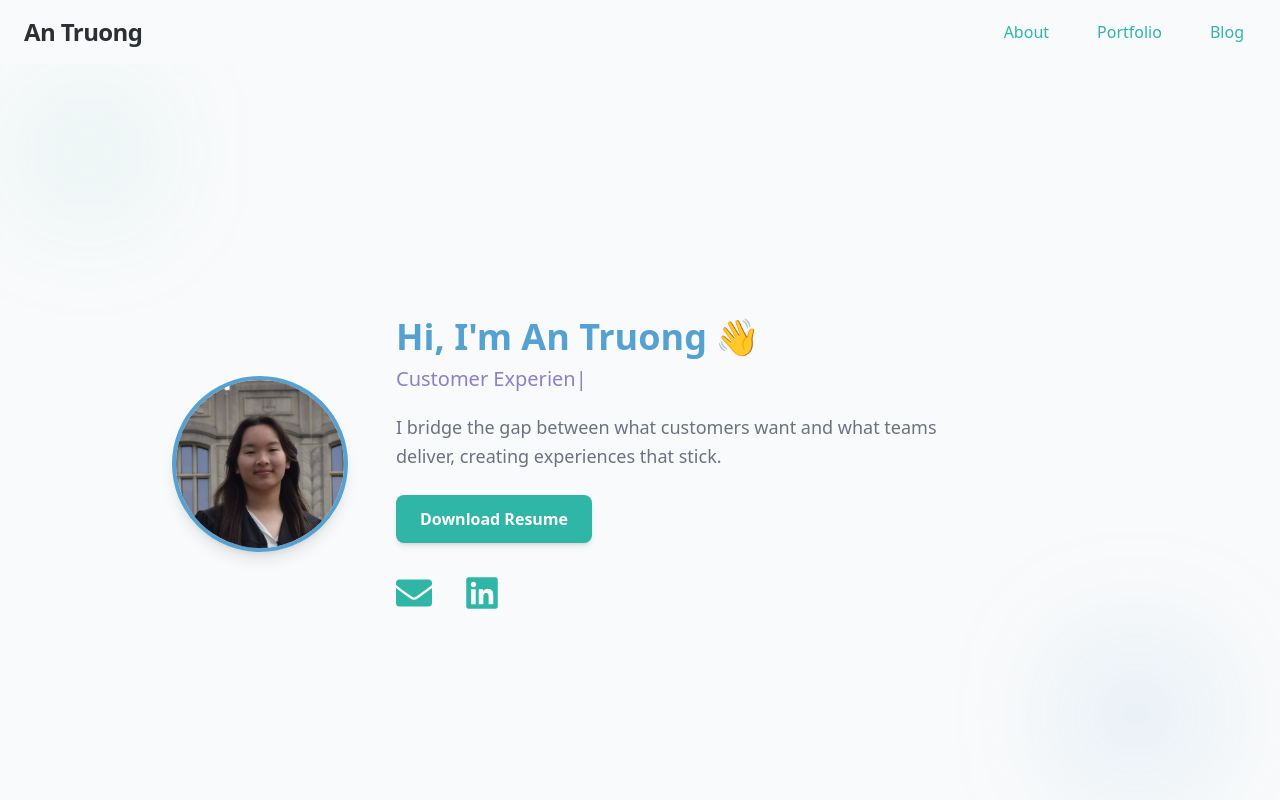
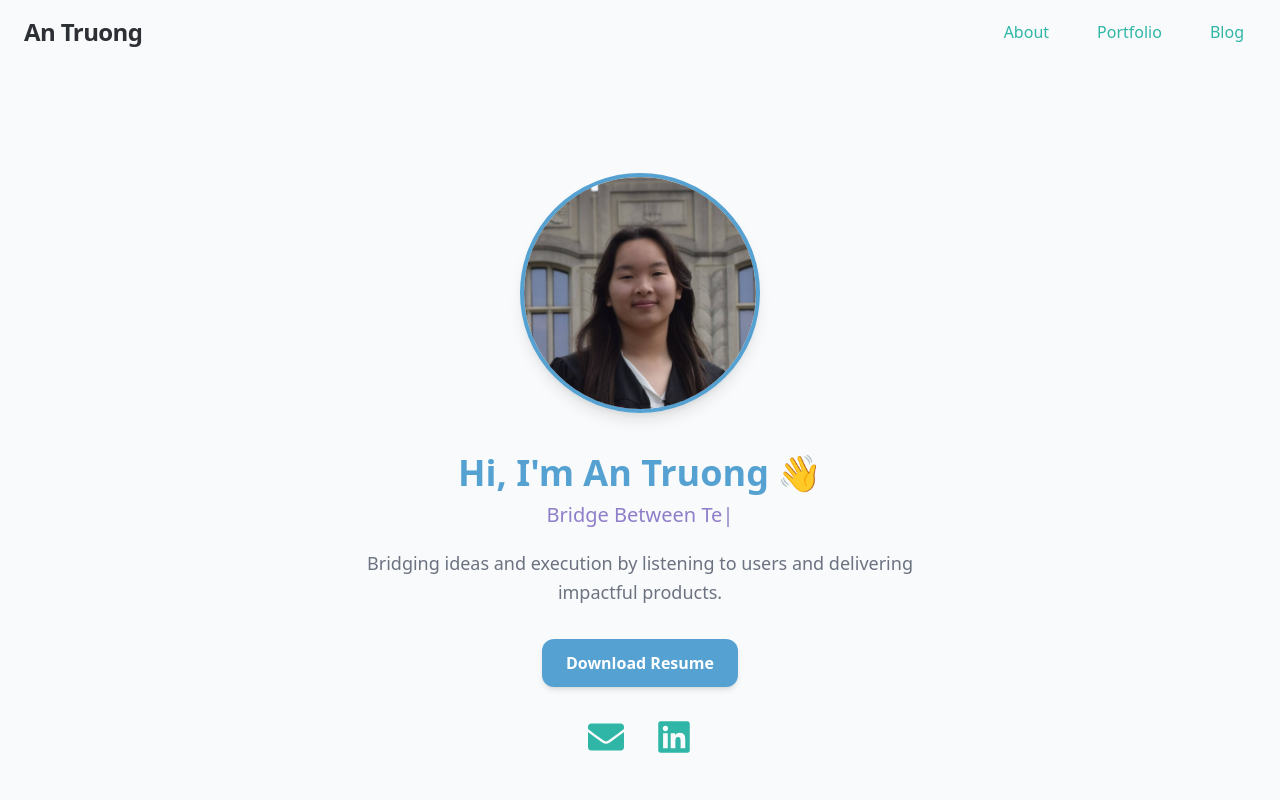
Before and after one commit to VTruong1478/VTruong1478.github.io, a React (Create React App) app: page / in a window 1280 px wide. Shown: the top 800 px of the page. Built offline with nearby package versions, Linux system fonts and the light colour scheme.

Commit message:
added col system to About

```diff
--- a/src/components/Header.js
+++ b/src/components/Header.js
@@ -28,7 +28,7 @@ const Header = () => {
           <li>
             <a
               href="#about"
-              className="group relative px-3 py-2 transition-colors duration-300 text-accent hover:text-accentShade"
+              className="group relative px-3 py-2 transition-colors duration-300 text-accent hover:text-accentShade font-medium"
             >
               About
               <span className="absolute left-0 -bottom-0.5 w-full h-[2px] bg-accentShade transform scale-x-0 origin-center transition-transform duration-300 group-hover:scale-x-100"></span>
@@ -37,7 +37,7 @@ const Header = () => {
           <li>
             <a
               href="#portfolio"
-              className="group relative px-3 py-2 transition-colors duration-300 text-accent hover:text-accentShade"
+              className="group relative px-3 py-2 transition-colors duration-300 text-accent hover:text-accentShade font-medium"
             >
               Portfolio
               <span className="absolute left-0 -bottom-0.5 w-full h-[2px]  bg-accentShade transform scale-x-0 origin-center transition-transform duration-300 group-hover:scale-x-100"></span>
@@ -46,7 +46,7 @@ const Header = () => {
           <li>
             <a
               href="#blog"
-              className="group relative px-3 py-2 transition-colors duration-300 text-accent hover:text-accentShade"
+              className="group relative px-3 py-2 transition-colors duration-300 text-accent hover:text-accentShade font-medium"
             >
               Blog
               <span className="absolute left-0 -bottom-0.5 w-full h-[2px]  bg-accentShade transform scale-x-0 origin-center transition-transform duration-300 group-hover:scale-x-100"></span>
--- a/src/pages/About.js
+++ b/src/pages/About.js
@@ -3,15 +3,22 @@ import { FaLinkedin, FaEnvelope } from "react-icons/fa";
 import { motion } from "framer-motion";
 
 const roles = [
-  "Product Ops Specialist",
-  "Customer Experience Advocate",
+  "Product Ops & Strategy",
   "Bridge Between Teams & Customers",
+  "Turning Ideas Into Execution",
+  "Customer Insights Into Product Decisions",
+  "From Vision to Product Delivery",
 ];
 
 export default function About() {
   const [currentRole, setCurrentRole] = useState("");
   const [roleIndex, setRoleIndex] = useState(0);
   const [charIndex, setCharIndex] = useState(0);
+
+  // Scroll to top on first load
+  useEffect(() => {
+    window.scrollTo(0, 0);
+  }, []);
 
   // Typewriter effect
   useEffect(() => {
@@ -34,38 +41,31 @@ export default function About() {
   return (
     <section
       id="about"
-      className="relative bg-background min-h-screen flex flex-col justify-center items-center py-4 px-4 text-text scroll-mt-16 overflow-hidden"
+      className="relative bg-background min-h-screen flex flex-col justify-center py-16 px-4 text-text overflow-hidden"
     >
-      {/* Floating Background Shapes */}
       <motion.div
-        className="absolute top-10 left-10 w-24 h-24 rounded-full bg-accent/20 blur-3xl animate-float"
-        animate={{ y: [0, 20, 0] }}
-        transition={{ duration: 6, repeat: Infinity, repeatType: "loop" }}
-      />
-      <motion.div
-        className="absolute bottom-20 right-20 w-32 h-32 rounded-full bg-primary/20 blur-3xl animate-float"
-        animate={{ y: [0, -20, 0] }}
-        transition={{ duration: 8, repeat: Infinity, repeatType: "loop" }}
-      />
-
-      <motion.div
-        className="flex flex-col items-center text-center w-full sm:w-11/12 md:w-3/4 lg:flex-row lg:space-x-12 lg:text-left"
-        initial={{ opacity: 0, y: 30 }}
+        className="grid grid-cols-6 md:grid-cols-8 lg:grid-cols-12 gap-4 items-center max-w-7xl mx-auto"
+        initial={{ opacity: 0, y: 32 }}
         animate={{ opacity: 1, y: 0 }}
         transition={{ duration: 1 }}
       >
         {/* Profile Picture */}
-        <img
-          src="/profile.jpg"
-          alt="Profile"
-          className="w-44 h-44 rounded-full shadow-lg border-4 border-primary mb-6 lg:mb-0"
-        />
+        <div className="col-span-full flex justify-center">
+          <motion.img
+            src="/profile.jpg"
+            alt="Profile"
+            className="w-60 h-60 rounded-full shadow-lg border-4 border-primary mb-6"
+            initial={{ opacity: 0, scale: 0.9 }}
+            animate={{ opacity: 1, scale: 1 }}
+            transition={{ duration: 0.8 }}
+          />
+        </div>
 
         {/* Text Content */}
-        <div className="flex flex-col justify-center items-center lg:items-start">
-          <h1 className="text-4xl font-bold text-primary flex items-center justify-center lg:justify-start space-x-2">
-            Hi, I'm An Truong
-            <span className="animate-wave inline-block ml-2">👋</span>
+        <div className="col-span-full flex flex-col items-center text-center max-w-xl mx-auto">
+          <h1 className="text-4xl font-bold text-primary flex items-center space-x-2">
+            <span>Hi, I'm An Truong</span>
+            <span className="animate-wave inline-block">👋</span>
           </h1>
 
           {/* Dynamic Tagline */}
@@ -74,22 +74,24 @@ export default function About() {
             <span className="blink">|</span>
           </p>
 
-          <p className="text-secondaryText text-lg leading-relaxed mt-4 max-w-xl">
-            I bridge the gap between what customers want and what teams deliver,
-            creating experiences that stick.
+          <p className="text-secondaryText text-lg leading-relaxed mt-4">
+            Bridging ideas and execution by listening to users and delivering
+            impactful products.
           </p>
 
-          {/* Resume Button with same transition as icons */}
+          {/* Resume Button */}
           <a
             href="/resume.pdf"
             download="An_Truong_Resume.pdf"
-            className="px-6 py-3 mt-6 rounded-lg bg-accent text-white font-semibold shadow-md hover:bg-accentShade transition-transform transform hover:-translate-y-1"
+            className="px-6 py-3 mt-8 rounded-xl text-center
+             bg-primary text-white font-semibold shadow-md
+             hover:bg-primaryShade transition-transform transform hover:-translate-y-1"
           >
             Download Resume
           </a>
 
           {/* Contact Icons */}
-          <div className="flex space-x-8 mt-8">
+          <div className="flex justify-center space-x-8 mt-8">
             <a
               href="mailto:your-email@example.com"
               className="text-accent hover:text-accentShade text-4xl transition-transform transform hover:scale-110"
```
Also changed, not shown: src/articles/HowIDesignedThisWebsite.js (+43 -36 lines).
